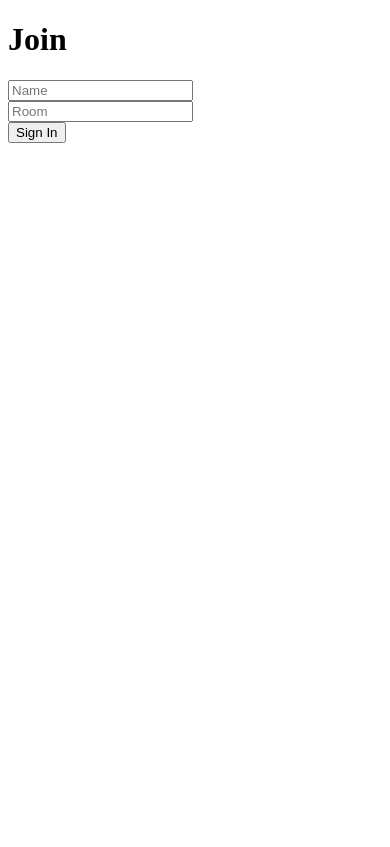
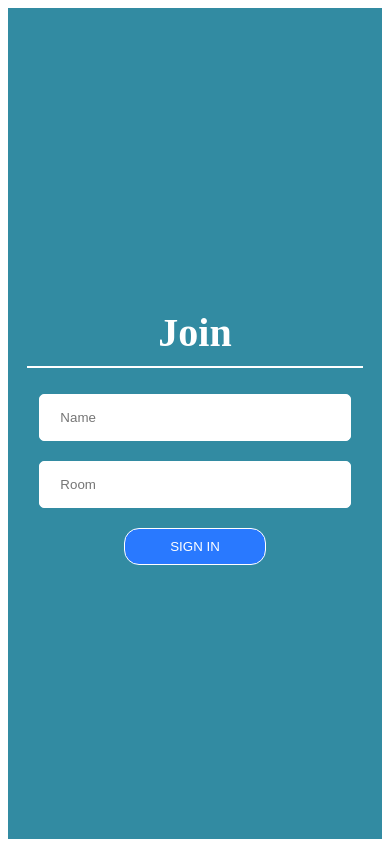
Before and after one commit to manuelsanchez2/chat-react-socket-node, a React (Create React App) app in the folder client/: page / in a window 390 px wide. Built offline with nearby package versions, Linux system fonts and the light colour scheme.

Commit message:
Create GlobalStyle and improve main Join landing page

```diff
--- a/client/package.json
+++ b/client/package.json
@@ -3,6 +3,7 @@
   "version": "0.1.0",
   "private": true,
   "dependencies": {
+    "@emotion/core": "^10.1.1",
     "@testing-library/jest-dom": "^5.11.5",
     "@testing-library/react": "^11.1.1",
     "@testing-library/user-event": "^12.2.0",
@@ -14,6 +15,7 @@
     "react-scripts": "4.0.0",
     "react-scroll-to-bottom": "^4.0.0",
     "socket.io-client": "^3.0.1",
+    "styled-components": "^5.2.1",
     "web-vitals": "^0.2.4"
   },
   "scripts": {
--- a/client/src/components/Join/Join.css
+++ b/client/src/components/Join/Join.css
@@ -0,0 +1,57 @@
+.joinOuterContainer {
+  display: flex;
+  justify-content: center;
+  text-align: center;
+  min-height: 98.5vh;
+  align-items: center;
+  background-color: #328ba2;
+}
+
+.joinInnerContainer {
+  width: 25%;
+}
+
+.joinInput {
+  border-radius: 5px;
+  border: 1px solid white;
+  padding: 15px 20px;
+  width: 80%;
+}
+
+.heading {
+  color: white;
+  font-size: 2.5em;
+  padding-bottom: 10px;
+  border-bottom: 2px solid white;
+}
+
+.joinButton {
+  color: #fff;
+  text-transform: uppercase;
+  text-decoration: none;
+  background: #2979ff;
+  padding: 10px 45px;
+  border-radius: 15px;
+  display: inline-block;
+  border: 1px solid white;
+  transition: 0.5s ease-in-out;
+}
+
+.joinButton:focus {
+  outline: none;
+  background: green;
+}
+
+.mt-20 {
+  margin-top: 20px;
+}
+
+@media (min-width: 320px) and (max-width: 480px) {
+  .joinOuterContainer {
+    height: 100%;
+  }
+
+  .joinInnerContainer {
+    width: 90%;
+  }
+}
--- a/client/src/components/Join/Join.js
+++ b/client/src/components/Join/Join.js
@@ -14,7 +14,7 @@ const Join = () => {
         <div>
           <input
             placeholder="Name"
-            className="joinInput mt20"
+            className="joinInput"
             type="text"
             onChange={(event) => setName(event.target.value)}
           />
@@ -22,7 +22,7 @@ const Join = () => {
         <div>
           <input
             placeholder="Room"
-            className="joinInput"
+            className="joinInput mt-20"
             type="text"
             onChange={(event) => setRoom(event.target.value)}
           />
```
Also changed, not shown: client/src/GlobalStyle.js (added, +32 -0 lines), 1 other file (tests, documents, lock files or other folders).
